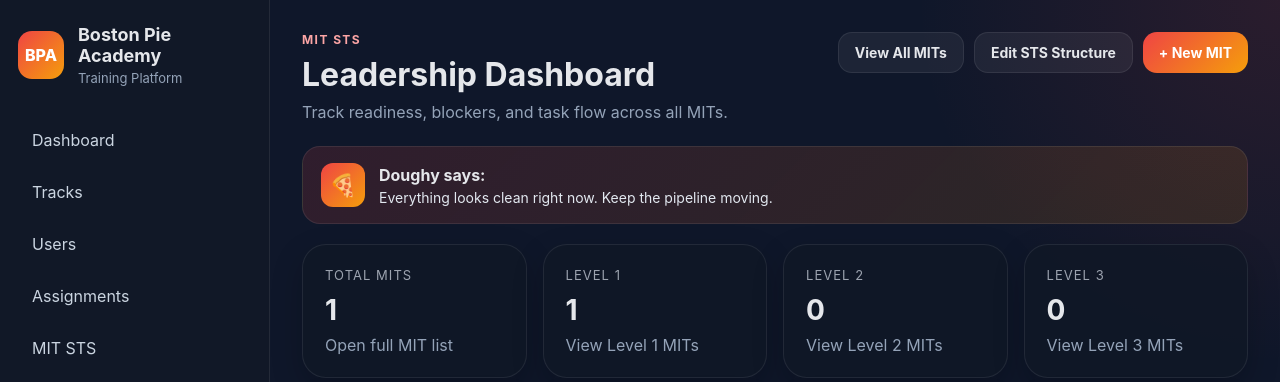
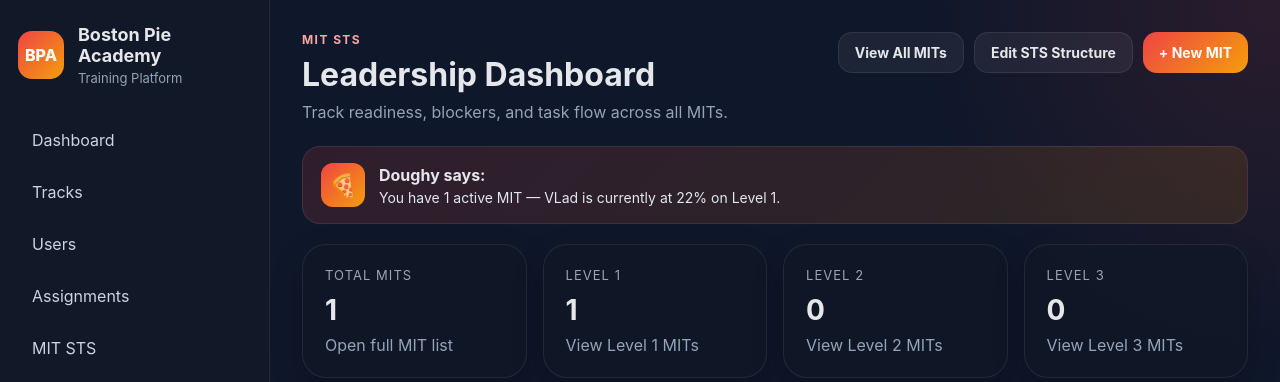
Before and after one commit to zilbervlad/boston-pie-academy, a Flask app: page /mit-sts/ in a window 1280 px wide. Shown: the top 382 px of the page. Run offline with Flask 3, Linux system fonts and the light colour scheme; a user stored in the database is signed in.

Commit message:
Make Doughy dashboard message more contextual

```diff
--- a/app/templates/mit_sts/dashboard.html
+++ b/app/templates/mit_sts/dashboard.html
@@ -17,16 +17,25 @@
     </div>
 </div>
 
+{% set recent_mit = recent_mits[0] if recent_mits else None %}
+{% set recent_progress = recent_progress_map.get(recent_mit.id, 0) if recent_mit else 0 %}
+
 {% if overdue_tasks_count > 0 %}
     {% set message = "You have " ~ overdue_tasks_count ~ " overdue task" ~ ("s" if overdue_tasks_count != 1 else "") ~ ". Start there first." %}
 {% elif submitted_tasks_count > 0 %}
-    {% set message = submitted_tasks_count ~ " task" ~ ("s are" if submitted_tasks_count != 1 else " is") ~ " waiting for review." %}
+    {% set message = submitted_tasks_count ~ " task" ~ ("s are" if submitted_tasks_count != 1 else " is") ~ " waiting for review right now." %}
 {% elif ready_count > 0 %}
-    {% set message = ready_count ~ " MIT" ~ ("s are" if ready_count != 1 else " is") ~ " ready for promotion. Nice." %}
+    {% set message = ready_count ~ " MIT" ~ ("s are" if ready_count != 1 else " is") ~ " ready for promotion review." %}
 {% elif blocked_count > 0 %}
-    {% set message = blocked_count ~ " MIT" ~ ("s are" if blocked_count != 1 else " is") ~ " blocked. Coaching check-in time." %}
+    {% set message = blocked_count ~ " MIT" ~ ("s are" if blocked_count != 1 else " is") ~ " blocked. That needs leadership attention." %}
+{% elif total_mits == 0 %}
+    {% set message = "No MITs are in the pipeline yet. Build the first profile and get training moving." %}
+{% elif total_mits == 1 and recent_mit %}
+    {% set message = "You have 1 active MIT — " ~ recent_mit.mit_user.name ~ " is currently at " ~ recent_progress ~ "% on Level " ~ recent_mit.current_level ~ "." %}
+{% elif total_mits > 0 and level_1_count == total_mits %}
+    {% set message = "All active MITs are still in Level 1. Focus on building consistency before pushing promotions." %}
 {% else %}
-    {% set message = "Everything looks clean right now. Keep the pipeline moving." %}
+    {% set message = total_mits ~ " MIT" ~ ("s are" if total_mits != 1 else " is") ~ " active in the pipeline. No urgent blockers right now." %}
 {% endif %}
 {% include "partials/doughy.html" %}
 
```
